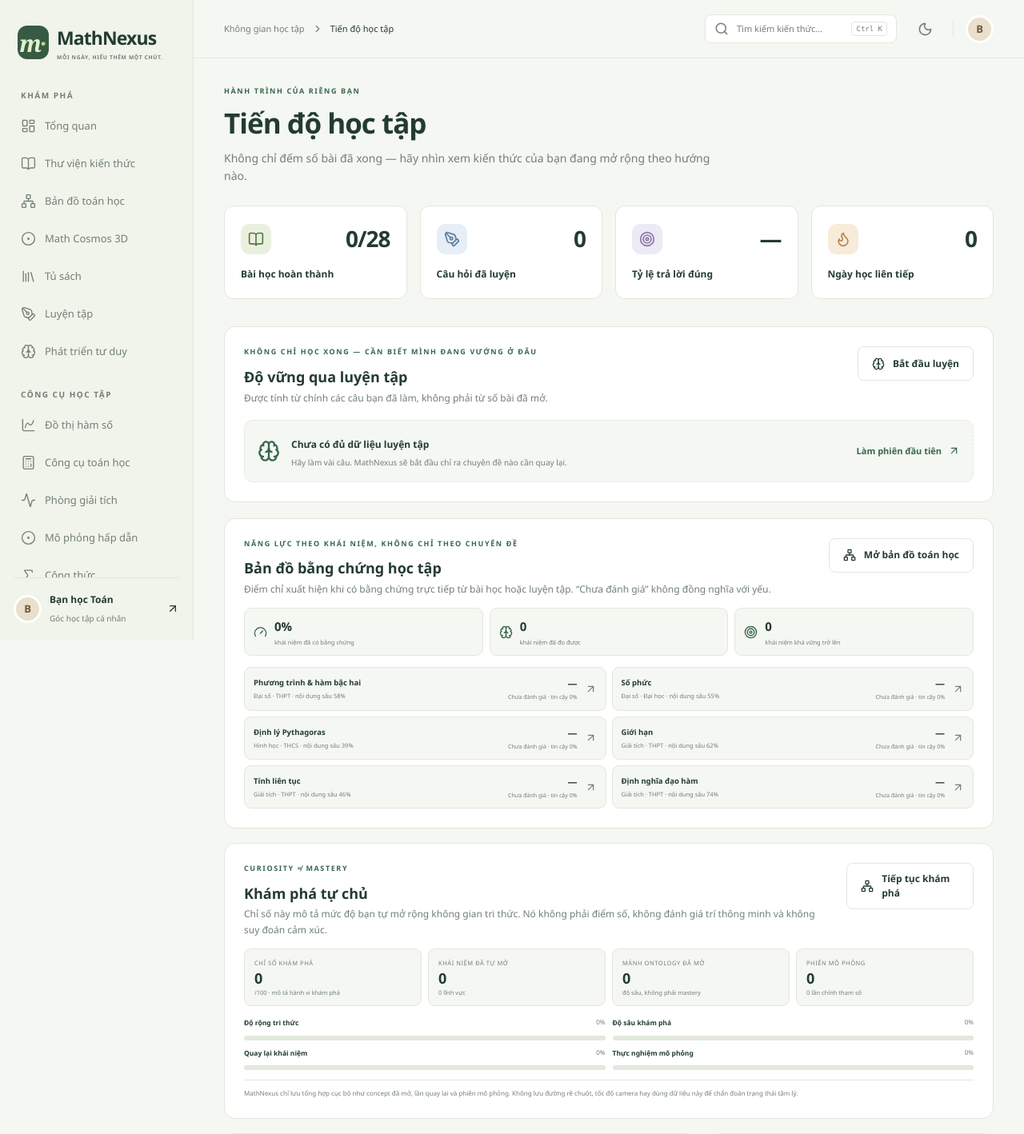
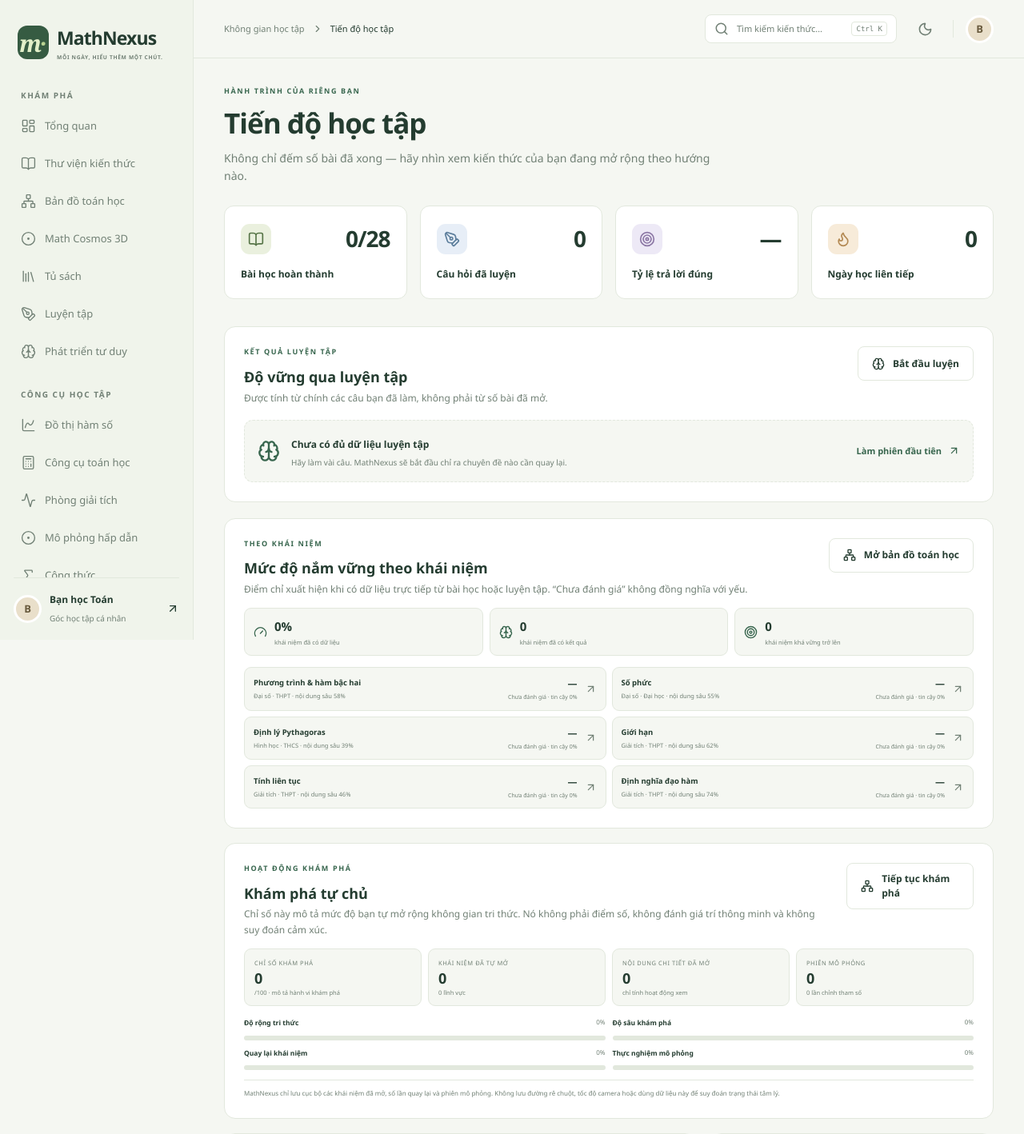
Before and after one commit to koko999-tien/mathnexus, a React (Vite) app: page /progress in a window 1280 px wide. Shown: the top 1418 px of the page at 80% size. Built offline with nearby package versions, Linux system fonts and the light colour scheme.

Commit message:
copy: remove inflated terminology from progress

```diff
--- a/src/pages/Progress.tsx
+++ b/src/pages/Progress.tsx
@@ -88,7 +88,7 @@ export default function Progress() {
     ].map(({ Icon, value, title, tone }) => <div className="stat-card" key={title}><div className="stat-top"><span className={'small-icon ' + tone}><Icon size={20} /></span><strong>{value}</strong></div><h3>{title}</h3></div>)}</div>
 
     <div className="panel mastery-panel">
-      <div className="panel-heading-row"><div><p className="eyebrow">KHÔNG CHỈ HỌC XONG — CẦN BIẾT MÌNH ĐANG VƯỚNG Ở ĐÂU</p><h2 className="panel-title">Độ vững qua luyện tập</h2><p className="helper-text">Được tính từ chính các câu bạn đã làm, không phải từ số bài đã mở.</p></div><Link to={practice.reviewQuestions > 0 ? "/practice?mode=review" : "/practice"} className="button button-light"><Brain size={16} />{practice.reviewQuestions > 0 ? 'Ôn ' + practice.reviewQuestions + ' câu yếu' : 'Bắt đầu luyện'}</Link></div>
+      <div className="panel-heading-row"><div><p className="eyebrow">KẾT QUẢ LUYỆN TẬP</p><h2 className="panel-title">Độ vững qua luyện tập</h2><p className="helper-text">Được tính từ chính các câu bạn đã làm, không phải từ số bài đã mở.</p></div><Link to={practice.reviewQuestions > 0 ? "/practice?mode=review" : "/practice"} className="button button-light"><Brain size={16} />{practice.reviewQuestions > 0 ? 'Ôn ' + practice.reviewQuestions + ' câu yếu' : 'Bắt đầu luyện'}</Link></div>
       {practiceTopics.length ? <div className="mastery-grid">{practiceTopics.map(item => <Link key={item.name} to={item.needsReview > 0 ? '/practice?cat=' + encodeURIComponent(item.name) + '&mode=review' : '/practice?cat=' + encodeURIComponent(item.name)} className="mastery-row">
         <div className="mastery-copy"><strong>{item.name}</strong><span>{item.attempted}/{item.total} câu đã gặp · {item.attempts} lượt làm</span></div>
         <div className="mastery-score"><strong>{item.accuracy === null ? '—' : item.accuracy + '%'}</strong><small>{item.needsReview > 0 ? item.needsReview + ' câu cần ôn' : 'Không có câu yếu'}</small></div>
@@ -97,10 +97,10 @@ export default function Progress() {
     </div>
 
     <div className="panel concept-evidence-panel">
-      <div className="panel-heading-row"><div><p className="eyebrow">NĂNG LỰC THEO KHÁI NIỆM, KHÔNG CHỈ THEO CHUYÊN ĐỀ</p><h2 className="panel-title">Bản đồ bằng chứng học tập</h2><p className="helper-text">Điểm chỉ xuất hiện khi có bằng chứng trực tiếp từ bài học hoặc luyện tập. “Chưa đánh giá” không đồng nghĩa với yếu.</p></div><Link to="/map" className="button button-light"><Network size={16} />Mở bản đồ toán học</Link></div>
+      <div className="panel-heading-row"><div><p className="eyebrow">THEO KHÁI NIỆM</p><h2 className="panel-title">Mức độ nắm vững theo khái niệm</h2><p className="helper-text">Điểm chỉ xuất hiện khi có dữ liệu trực tiếp từ bài học hoặc luyện tập. “Chưa đánh giá” không đồng nghĩa với yếu.</p></div><Link to="/map" className="button button-light"><Network size={16} />Mở bản đồ toán học</Link></div>
       <div className="concept-evidence-summary">
-        <div><Gauge size={17} /><span><strong>{evidenceCoverage}%</strong><small>khái niệm đã có bằng chứng</small></span></div>
-        <div><Brain size={17} /><span><strong>{measuredConcepts.length}</strong><small>khái niệm đã đo được</small></span></div>
+        <div><Gauge size={17} /><span><strong>{evidenceCoverage}%</strong><small>khái niệm đã có dữ liệu</small></span></div>
+        <div><Brain size={17} /><span><strong>{measuredConcepts.length}</strong><small>khái niệm đã có kết quả</small></span></div>
         <div><Target size={17} /><span><strong>{measuredConcepts.filter(item => item.state === 'strong' || item.state === 'solid').length}</strong><small>khái niệm khá vững trở lên</small></span></div>
       </div>
       <div className="concept-evidence-grid">{conceptSpotlight.map(item => {
@@ -113,13 +113,13 @@ export default function Progress() {
           <ArrowUpRight size={15} />
         </Link>;
       })}</div>
-      {!conceptSpotlight.length && <div className="mastery-empty"><Brain size={28} /><div><strong>Chưa có dữ liệu khái niệm</strong><p>Hoàn thành một bài hoặc làm vài câu luyện tập để MathNexus bắt đầu dựng hồ sơ năng lực.</p></div><Link to="/practice" className="text-link">Bắt đầu tạo bằng chứng<ArrowUpRight size={15} /></Link></div>}
+      {!conceptSpotlight.length && <div className="mastery-empty"><Brain size={28} /><div><strong>Chưa có dữ liệu theo khái niệm</strong><p>Hoàn thành một bài hoặc làm vài câu luyện tập để xem thống kê theo từng khái niệm.</p></div><Link to="/practice" className="text-link">Bắt đầu luyện tập<ArrowUpRight size={15} /></Link></div>}
     </div>
 
     <div className="panel exploration-state-panel">
       <div className="panel-heading-row">
         <div>
-          <p className="eyebrow">CURIOSITY ≠ MASTERY</p>
+          <p className="eyebrow">HOẠT ĐỘNG KHÁM PHÁ</p>
           <h2 className="panel-title">Khám phá tự chủ</h2>
           <p className="helper-text">Chỉ số này mô tả mức độ bạn tự mở rộng không gian tri thức. Nó không phải điểm số, không đánh giá trí thông minh và không suy đoán cảm xúc.</p>
         </div>
@@ -129,7 +129,7 @@ export default function Progress() {
       <div className="exploration-summary-grid">
         <div data-testid="exploration-index"><span>Chỉ số khám phá</span><strong>{explorationStats.explorationIndex}</strong><small>/100 · mô tả hành vi khám phá</small></div>
         <div data-testid="exploration-concepts"><span>Khái niệm đã tự mở</span><strong>{explorationStats.discoveredConcepts}</strong><small>{explorationStats.exploredDomains} lĩnh vực</small></div>
-        <div data-testid="exploration-atoms"><span>Mảnh ontology đã mở</span><strong>{explorationStats.deepAtoms}</strong><small>độ sâu, không phải mastery</small></div>
+        <div data-testid="exploration-atoms"><span>Nội dung chi tiết đã mở</span><strong>{explorationStats.deepAtoms}</strong><small>chỉ tính hoạt động xem</small></div>
         <div data-testid="exploration-simulations"><span>Phiên mô phỏng</span><strong>{explorationStats.simulationSessions}</strong><small>{explorationStats.simulationAdjustments} lần chỉnh tham số</small></div>
       </div>
 
@@ -145,7 +145,7 @@ export default function Progress() {
         </div>)}
       </div>
 
-      <p className="exploration-privacy-note">MathNexus chỉ lưu tổng hợp cục bộ như concept đã mở, lần quay lại và phiên mô phỏng. Không lưu đường rê chuột, tốc độ camera hay dùng dữ liệu này để chẩn đoán trạng thái tâm lý.</p>
+      <p className="exploration-privacy-note">MathNexus chỉ lưu cục bộ các khái niệm đã mở, số lần quay lại và phiên mô phỏng. Không lưu đường rê chuột, tốc độ camera hoặc dùng dữ liệu này để suy đoán trạng thái tâm lý.</p>
     </div>
 
     <div className="learning-breakdown">
@@ -166,7 +166,7 @@ export default function Progress() {
     </div>
       <form className="panel profile-form" onSubmit={saveProfile}><h2 className="panel-title">Góc học tập của bạn</h2><label className="field">Tên hiển thị<input value={name} onChange={event => setName(event.target.value)} maxLength={40} required autoComplete="nickname" /></label><label className="field">Mục tiêu câu hỏi mỗi ngày<input type="number" min="1" max="50" step="1" value={goal} onChange={event => setGoal(event.target.value)} required inputMode="numeric" /></label><button className="button button-dark" type="submit"><Check size={16} />Lưu thay đổi</button></form></div>
 
-    <div className="panel mt-5"><h2 className="panel-title">Những điều bạn đã khám phá</h2>{completed.length ? <div className="completed-lessons">{completed.map(lesson => <Link key={lesson.id} to={'/lesson/' + lesson.id}><Check size={16} /><span>{lesson.t}<small>{lesson.cat} · {lesson.lv}</small></span><ArrowUpRight size={16} /></Link>)}</div> : <div className="empty-state"><BookOpen size={30} /><p>Hành trình đang chờ bài học đầu tiên của bạn.</p><Link to="/library" className="button button-light">Khám phá thư viện</Link></div>}</div>
+    <div className="panel mt-5"><h2 className="panel-title">Những điều bạn đã khám phá</h2>{completed.length ? <div className="completed-lessons">{completed.map(lesson => <Link key={lesson.id} to={'/lesson/' + lesson.id}><Check size={16} /><span>{lesson.t}<small>{lesson.cat} · {lesson.lv}</small></span><ArrowUpRight size={16} /></Link>)}</div> : <div className="empty-state"><BookOpen size={30} /><p>Bạn chưa hoàn thành bài học nào.</p><Link to="/library" className="button button-light">Mở thư viện</Link></div>}</div>
 
     <div className="panel mt-5"><h2 className="panel-title">Dữ liệu luôn trong tay bạn</h2><p className="helper-text mb-4">Tiến độ, sổ tay, mục tiêu học, dữ liệu khám phá và Math Canvas đều được lưu cục bộ. Bản sao lưu v2 mang toàn bộ dữ liệu học tập bền vững sang thiết bị khác.</p><div className="flex flex-wrap gap-3"><button onClick={exportData} className="button button-light"><Download size={16} />Tải bản sao lưu</button><button onClick={() => inputRef.current?.click()} className="button button-light"><Upload size={16} />Khôi phục dữ liệu</button><input ref={inputRef} type="file" accept=".json,application/json" aria-label="Chọn bản sao lưu" className="hidden" onChange={event => void importData(event)} /><button onClick={reset} className="button button-light text-red-600"><RotateCcw size={16} />Đặt lại tiến độ</button></div></div>
     {message && <p role="status" className="form-message">{message}</p>}
```
